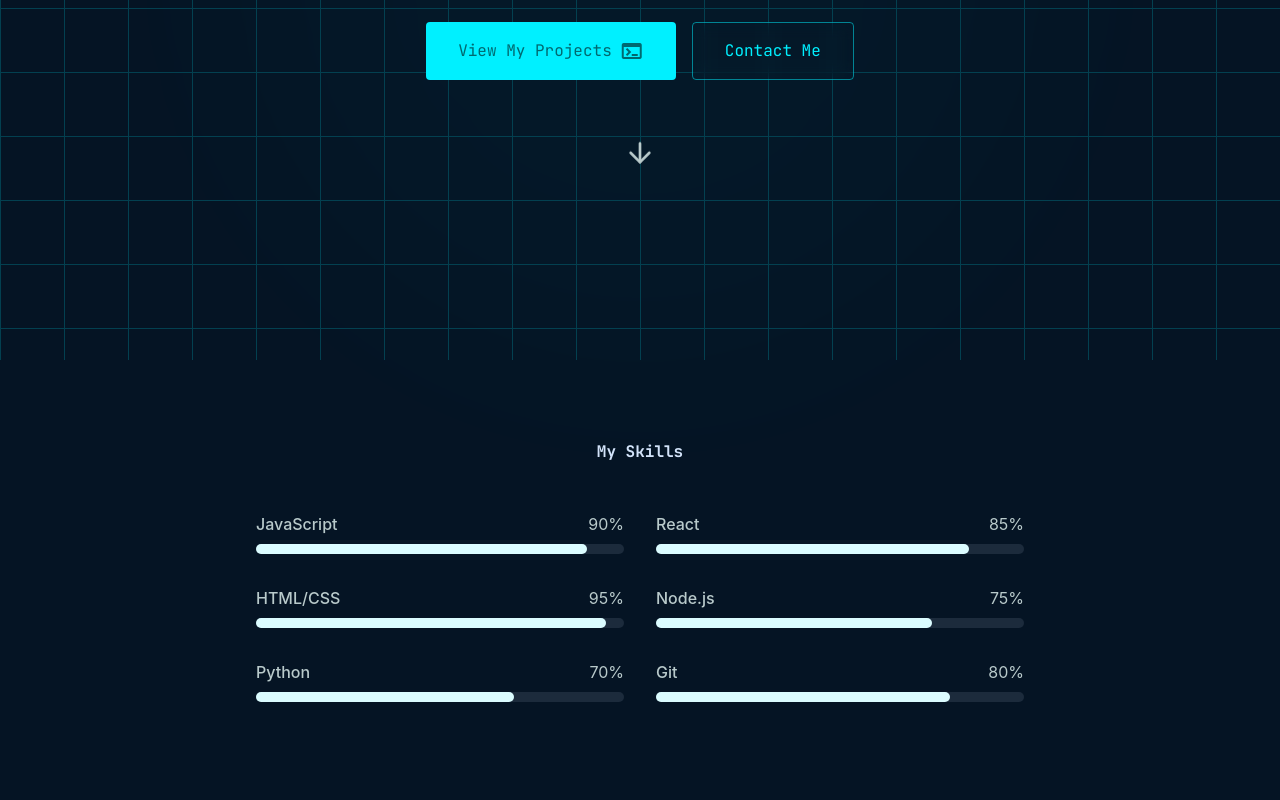
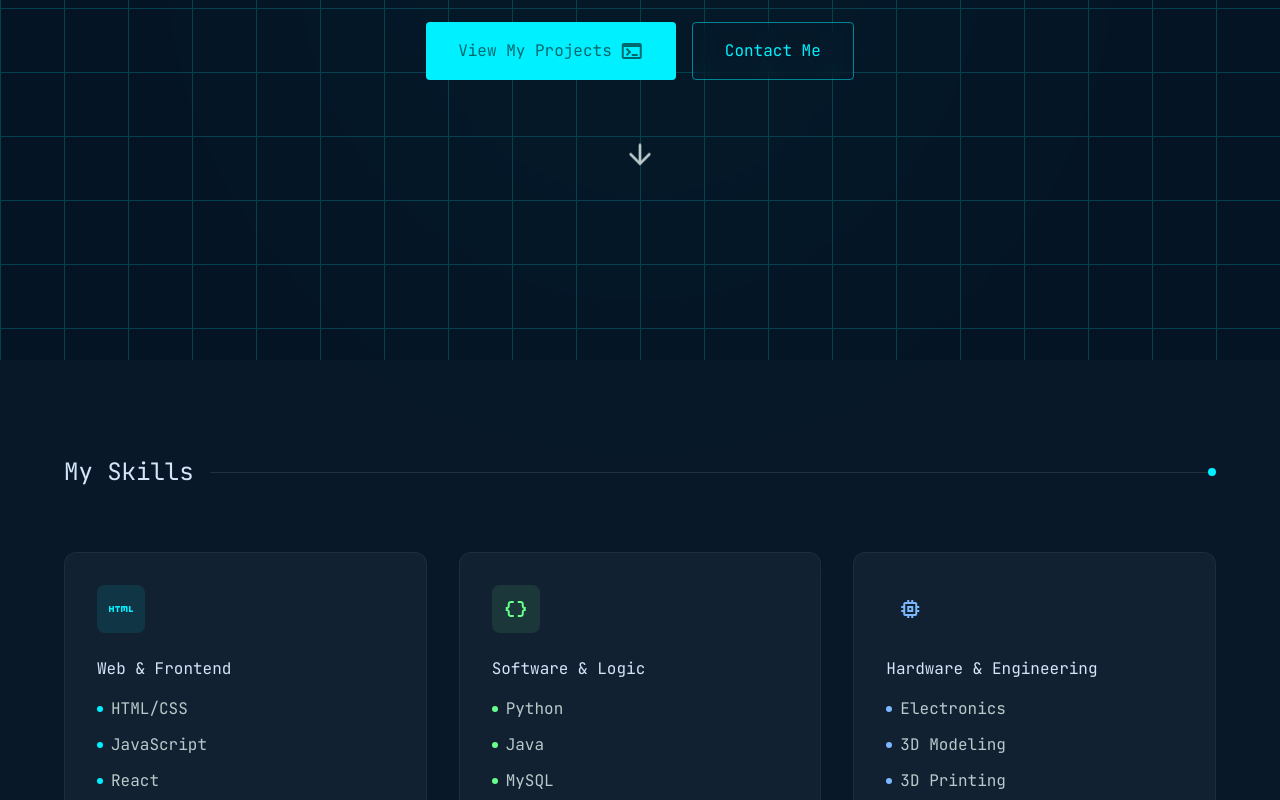
Before and after one commit to CamiloLoaiza0298/Portfolio, a React (Vite) app: page / in a window 1280 px wide. Shown: the part 440-1240 px from the top of the page. Built offline with nearby package versions, Linux system fonts and the light colour scheme; the HTML template or start-up script is replaced by a standard one.

Commit message:
Skills section improved, still needs some work

```diff
--- a/src/components/layout/Navbar.jsx
+++ b/src/components/layout/Navbar.jsx
@@ -34,7 +34,7 @@ export default function Navbar() {
                   {item.name}
                 </a>
               ))}
-              <a href="DOWNLOADLINKTOCHANGE" className="bg-primary-container text-on-primary-container px-6 py-2 rounded-lg font-label-md text-label-md hover:bg-primary-fixed transition-all duration-300 shadow-[0_0_15px_rgba(0,240,255,0.3)]">
+              <a href="../../CV English - Juan Camilo Loaiza.pdf" className="bg-primary-container text-on-primary-container px-6 py-2 rounded-lg font-label-md text-label-md hover:bg-primary-fixed transition-all duration-300 shadow-[0_0_15px_rgba(0,240,255,0.3)]">
                 Download CV
               </a>
             </div>
@@ -65,7 +65,7 @@ export default function Navbar() {
                 {item.name}
               </a>
             ))}
-            <a href="DOWNLOADLINKTOCHANGE" className="font-label-md text-label-md bg-primary-container text-on-primary-container px-6 py-2 rounded-lg hover:bg-primary-fixed transition-all duration-300 shadow-[0_0_15px_rgba(0,240,255,0.3)]">
+            <a href="../../CV English - Juan Camilo Loaiza.pdf" className="font-label-md text-label-md bg-primary-container text-on-primary-container px-6 py-2 rounded-lg hover:bg-primary-fixed transition-all duration-300 shadow-[0_0_15px_rgba(0,240,255,0.3)]">
                 Download CV
             </a>
           </div>
--- /dev/null
+++ b/src/components/layout/SectionTitle.jsx
@@ -0,0 +1,13 @@
+export default function SectionTitle(props) {
+  return (
+    <div className="flex items-center gap-4 mb-16"> {/* Container for title and line */ }
+      <h2 className="text-2xl font-headline-lg text-headline-lg text-on-surface">
+        {props.children}
+      </h2>
+      {/* Decorative Line with Dot */}
+      <div className="h-px grow bg-white/10 relative">
+        <div className="absolute right-0 top-1/2 -translate-y-1/2 w-2 h-2 bg-primary-container rounded-sm"></div>
+      </div>
+    </div>
+  );
+}
--- a/src/components/sections/SkillsSection.jsx
+++ b/src/components/sections/SkillsSection.jsx
@@ -1,39 +1,49 @@
+import SectionTitle from '../layout/SectionTitle';
+
+function SkillBox({ title, icon, iconColor, iconBackground, skills }) {
+  return (
+    <div class={'bg-surface-container border border-white/5 p-8 rounded-xl backdrop-blur-md hover:border-primary-container/30 transition-all group'}>
+      <div class={'w-12 h-12 ' + iconColor + ' ' + iconBackground + '/10 rounded-lg flex items-center justify-center mb-6 group-hover:scale-110 transition-transform'}>
+        <span class="material-symbols-outlined">{icon}</span>
+      </div>
+      <h3 class="font-headline-md text-headline-md text-on-surface mb-4">{title}</h3>
+      <ul class="space-y-3">
+        {skills.map((skill) => (
+          <li key={skill.name} class="flex items-center gap-2 text-on-surface-variant font-code-sm text-code-sm">
+            <span class={'w-1.5 h-1.5 ' + iconBackground + ' rounded-full'}></span> {skill.name}
+          </li>
+        ))}
+      </ul>
+    </div>
+  );
+}
+
 export default function SkillsSection() {
   const skills = [
-    { name: 'JavaScript', level: 90 },
-    { name: 'React', level: 85 },
-    { name: 'HTML/CSS', level: 95 },
-    { name: 'Node.js', level: 75 },
-    { name: 'Python', level: 70 },
-    { name: 'Git', level: 80 },
+    { category: 'Web & Frontend', skills: [{ name: 'HTML/CSS' }, { name: 'JavaScript' }, { name: 'React' }, { name: 'Tailwind CSS' }] },
+    { category: 'Programming & Tools', skills: [{ name: 'Python' }, { name: 'Java' }, { name: 'MySQL' }, { name: 'Git' }, { name: 'Testing & Debugging: Selenium, Katalon' }] },
+    { category: 'Hardware & Engineering', skills: [{ name: 'Electronics' }, { name: '3D Modeling' }, { name: '3D Printing' }, { name: 'Computer Architecture' }] },
   ];
 
   return (
-    <section id="skills" className="py-20 bg-surface">
-      <div className="max-w-7xl mx-auto px-4 sm:px-6 lg:px-8">
-        <h2 className="text-headline-lg font-bold text-center text-on-surface mb-12 font-headline-lg">
-          My Skills
-        </h2>
+    <section id="skills" className="py-24 px-margin-mobile md:px-margin-desktop bg-surface-container-low/50">
+      <div className="max-w-[1280px] mx-auto">
 
-        <div className="grid grid-cols-1 md:grid-cols-2 gap-8 max-w-3xl mx-auto">
-          {skills.map((skill) => (
-            <div key={skill.name} className="space-y-2">
-              <div className="flex justify-between">
-                <span className="text-on-surface-variant font-medium font-body-md">
-                  {skill.name}
-                </span>
-                <span className="text-on-surface-variant font-body-md">
-                  {skill.level}%
-                </span>
-              </div>
-              <div className="w-full bg-surface-container-high rounded-full h-2.5">
-                <div
-                  className="bg-primary h-2.5 rounded-full"
-                  style={{ width: `${skill.level}%` }}
-                ></div>
-              </div>
-            </div>
-          ))}
+        <SectionTitle>My Skills</SectionTitle>
+
+        {/* Skills Grid */}
+        <div className="grid grid-cols-1 md:grid-cols-3 gap-8">
+          <div className="absolute right-0 top-1/2 -translate-y-1/2 w-2 h-2 bg-primary-container rounded-sm"></div>
+        </div>
+
+        {/* Skills Grid */}
+        <div className="grid grid-cols-1 md:grid-cols-3 gap-8">
+          {/* Web & Frontend */}
+          <SkillBox title="Web & Frontend" icon="html" iconColor="text-primary-container" iconBackground="bg-primary-container" skills={skills[0].skills} />
+          {/* Programming & Tools */}
+          <SkillBox title="Software & Logic" icon="data_object" iconColor="text-secondary-fixed" iconBackground="bg-secondary-fixed" skills={skills[1].skills} />
+          {/* Hardware & Engineering */}
+          <SkillBox title="Hardware & Engineering" icon="memory" iconColor="text-tertiary-fixed" iconBackground="bg-tertiary-fixed" skills={skills[2].skills} />
         </div>
       </div>
     </section>
--- a/src/index.css
+++ b/src/index.css
@@ -24,7 +24,7 @@
   --color-on-primary-fixed-variant: #004f54;
   --color-on-surface-variant: #b9cacb;
   --color-inverse-surface: #d4e4fa;
-  --color-tertiary-fixed: #d6e3ff;
+  --color-tertiary-fixed: #7cb8ff;
   --color-outline-variant: #3b494b;
   --color-on-tertiary: #233148;
   --color-surface-bright: #2c3a4c;
```
Also changed, not shown: 1 other file (tests, documents, lock files or other folders).
